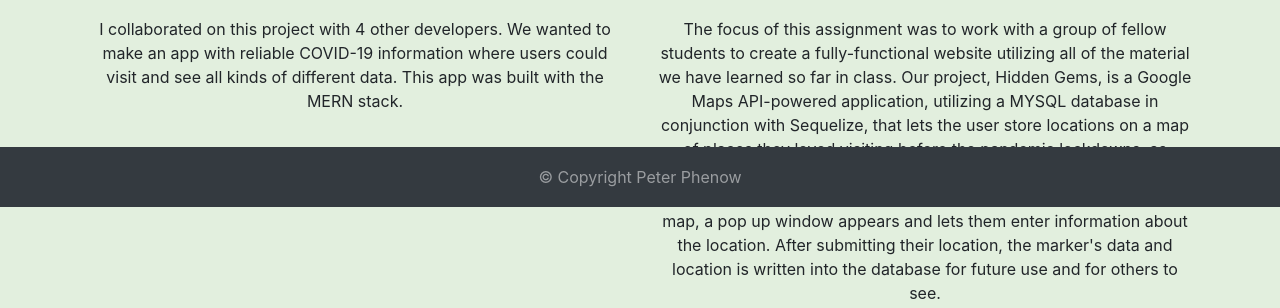
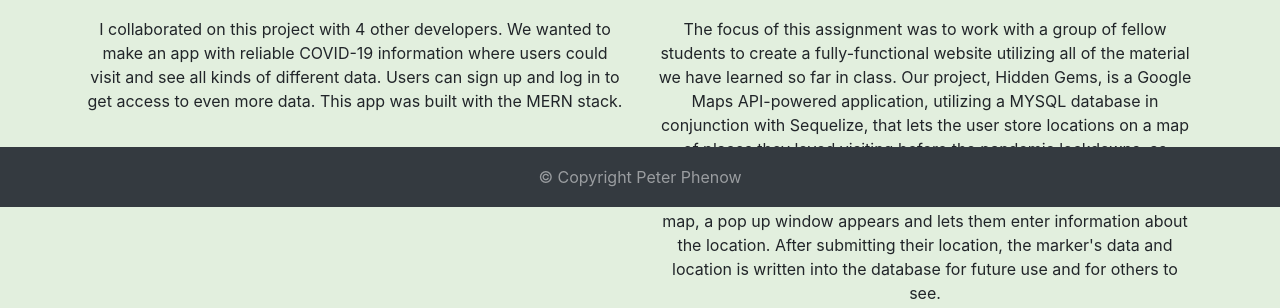
Before and after one commit to peterphenow/peterphenow.github.io, a plain HTML site: page portfolio.html in a window 1280 px wide. Shown: the part 593-901 px from the top of the page. Drawn offline with nearby package versions, Linux system fonts and the light colour scheme.

Commit message:
updated covid tracker description

```diff
--- a/portfolio.html
+++ b/portfolio.html
@@ -58,8 +58,8 @@
           </a>
           <p>
             I collaborated on this project with 4 other developers. We wanted to make an app with reliable COVID-19
-            information where users could visit and see all kinds of different data. This app was built with the MERN
-            stack.
+            information where users could visit and see all kinds of different data. Users can sign up and log in to get
+            access to even more data. This app was built with the MERN stack.
           </p>
         </div>
         <!-- 2nd portfolio item (top-right) -->
```
